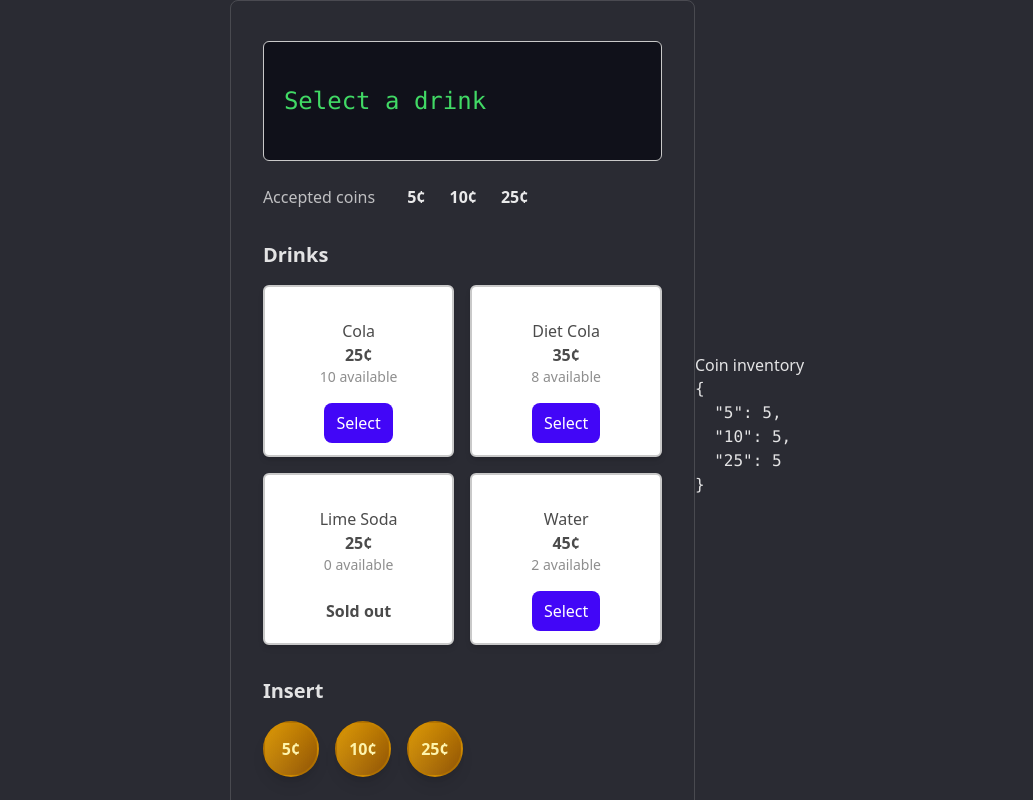
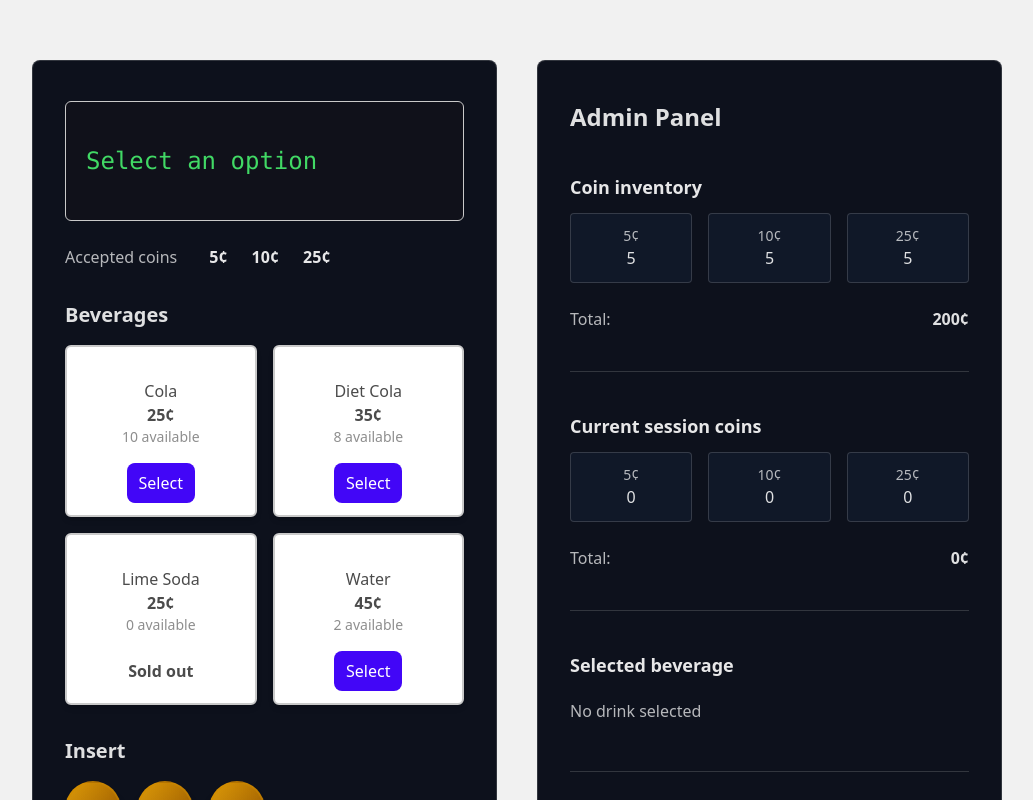
Before and after one commit to iyriss/vending-machine, a React (Vite) app: page / in a window 1280 px wide. Shown: the top 800 px of the page, without its empty margins (123-1156 px from the left). Built offline with nearby package versions, Linux system fonts and the light colour scheme.

Commit message:
add admin panel

```diff
--- a/src/App.tsx
+++ b/src/App.tsx
@@ -2,9 +2,10 @@ import { useState } from 'react';
 import { Display } from './components/Display';
 import { Coins } from './components/Coins';
 import Drinks from './components/Drinks';
+import { AdminPanel } from './components/AdminPanel';
 import './App.css';
 
-const initialMessage = 'Select a drink';
+const initialMessage = 'Select an option';
 
 const initialDrinks: Drink[] = [
   { key: 'cola', name: 'Cola', price: 25, available: 10 },
@@ -53,7 +54,7 @@ function App() {
 
   function handleCoinClick(coin: Coin) {
     if (!selectedDrink) {
-      setMessage('Please select a drink first.');
+      setMessage('Please select a beverage first.');
       return;
     }
 
@@ -159,8 +160,9 @@ function App() {
   }
 
   return (
-    <div className='w-full min-h-screen h-full flex items-center justify-center'>
-      <div className='w-full max-w-[465px] border border-silver/20 rounded-lg px-8 py-10'>
+    <div className='m-auto w-full min-h-screen h-full gap-10 py-5 flex justify-center'>
+      <div className='flex justify-center w-full h-full gap-10 mt-10'>
+        <div className='bg-midnight w-full h-full max-w-[465px] border border-silver/20 rounded-lg px-8 py-10'>
           <Display message={message} />
           <Drinks
             drinks={drinks}
@@ -169,9 +171,12 @@ function App() {
           />
           <Coins onCoinClick={handleCoinClick} />
         </div>
-      <div>
-        Coin inventory
-        {<pre>{JSON.stringify(coinInventory, null, 2)}</pre>}
+
+        <AdminPanel
+          coinInventory={coinInventory}
+          sessionCoins={sessionCoins}
+          selectedDrink={drinks.find((drink) => selectedDrink === drink.key)}
+        />
       </div>
     </div>
   );
--- /dev/null
+++ b/src/components/AdminPanel.tsx
@@ -0,0 +1,154 @@
+type AdminPanelProps = {
+  coinInventory: Record<Coin, number>;
+  sessionCoins: Record<Coin, number>;
+  selectedDrink?: Drink;
+};
+
+export const AdminPanel: React.FC<AdminPanelProps> = (props) => {
+  const totalInventory = Object.entries(props.coinInventory).reduce(
+    (sum, [coin, count]) => sum + Number(coin) * count,
+    0
+  );
+  const totalSession = Object.entries(props.sessionCoins).reduce(
+    (sum, [coin, count]) => sum + Number(coin) * count,
+    0
+  );
+
+  return (
+    <div className='w-full mb-auto h-full max-w-[465px] border border-silver/20 rounded-lg px-8 py-10 bg-midnight'>
+      <h2 className='text-2xl font-bold mb-6'>Admin Panel</h2>
+
+      <div className='space-y-6'>
+        <div className='py-4'>
+          <h3 className='text-lg font-semibold mb-3 text-white/90'>
+            Coin inventory
+          </h3>
+          <div className='grid grid-cols-3 gap-4'>
+            {Object.entries(props.coinInventory).map(([coin, count]) => (
+              <div
+                key={coin}
+                className='text-center p-3 bg-gray-900 rounded border border-silver/20'
+              >
+                <div className='text-sm text-white/70'>{coin}¢</div>
+                <div className='font-medium'>{count}</div>
+              </div>
+            ))}
+          </div>
+          <div className='mt-3 pt-3 flex items-center gap-2 justify-between'>
+            <span className='text-white/70'>Total: </span>
+            <span className='font-semibold'>{totalInventory}¢</span>
+          </div>
+        </div>
+
+        <hr className='border-silver/20' />
+
+        <div className='py-4'>
+          <h3 className='text-lg font-semibold mb-3 text-white/90'>
+            Current session coins
+          </h3>
+          <div className='grid grid-cols-3 gap-4'>
+            {Object.entries(props.sessionCoins).map(([coin, count]) => (
+              <div
+                key={coin}
+                className='text-center p-3 bg-gray-900 rounded border border-silver/20'
+              >
+                <div className='text-sm text-white/70'>{coin}¢</div>
+                <div className='font-medium'>{count}</div>
+              </div>
+            ))}
+          </div>
+          <div className='mt-3 pt-3 flex items-center gap-2 justify-between'>
+            <span className='text-white/70'>Total: </span>
+            <span className='font-semibold'>{totalSession}¢</span>
+          </div>
+        </div>
+
+        <hr className='border-silver/20' />
+
+        <div className='py-4'>
+          <h3 className='text-lg font-semibold mb-3 text-white/90'>
+            Selected beverage
+          </h3>
+          {props.selectedDrink ? (
+            <div className='space-y-3'>
+              <div className='flex justify-between items-center'>
+                <span className='text-white/70'>Name:</span>
+                <span className='font-medium'>{props.selectedDrink.name}</span>
+              </div>
+              <div className='flex justify-between items-center'>
+                <span className='text-white/70'>Price:</span>
+                <span className='font-medium'>
+                  {props.selectedDrink.price}¢
+                </span>
+              </div>
+              <div className='flex justify-between items-center'>
+                <span className='text-white/70'>Available:</span>
+                <span
+                  className={`font-medium ${
+                    props.selectedDrink.available > 0
+                      ? 'text-green-400'
+                      : 'text-red-400'
+                  }`}
+                >
+                  {props.selectedDrink.available}
+                </span>
+              </div>
+              <div className='flex justify-between items-center'>
+                <span className='text-white/70'>Status:</span>
+                <span
+                  className={`font-medium ${
+                    props.selectedDrink.available > 0
+                      ? 'text-green-400'
+                      : 'text-red-400'
+                  }`}
+                >
+                  {props.selectedDrink.available > 0
+                    ? 'In Stock'
+                    : 'Out of Stock'}
+                </span>
+              </div>
+            </div>
+          ) : (
+            <div className='text-white/70 py-2'>No drink selected</div>
+          )}
+        </div>
+
+        <hr className='border-silver/20' />
+
+        <div className='py-4'>
+          <h3 className='text-lg font-semibold mb-3 text-white/90'>
+            Transaction status
+          </h3>
+          <div className='space-y-3'>
+            <div className='flex justify-between items-center'>
+              <span className='text-white/70'>Session total:</span>
+              <span className='font-medium text-white'>{totalSession}¢</span>
+            </div>
+            {props.selectedDrink && (
+              <>
+                <div className='flex justify-between items-center'>
+                  <span className='text-white/70'>Required Amount:</span>
+                  <span className='font-medium text-white'>
+                    {props.selectedDrink.price}¢
+                  </span>
+                </div>
+                <div className='flex justify-between items-center'>
+                  <span className='text-white/70'>Remaining:</span>
+                  <span
+                    className={`font-medium ${
+                      totalSession >= props.selectedDrink.price
+                        ? 'text-green-400'
+                        : 'text-yellow-400'
+                    }`}
+                  >
+                    {Math.max(0, props.selectedDrink.price - totalSession)}¢
+                  </span>
+                </div>
+              </>
+            )}
+          </div>
+        </div>
+      </div>
+    </div>
+  );
+};
--- a/src/components/Coins.tsx
+++ b/src/components/Coins.tsx
@@ -19,7 +19,7 @@ export const Coins = (props: CoinsProps) => {
             key={coin}
             type='button'
             onClick={() => handleCoinClick(coin)}
-            className='font-bold shadow-lg hover:opacity-90 rounded-full bg-gradient-to-br from-yellow-600 to-yellow-800 h-14 w-14 flex items-center justify-center border-2 border-yellow-500/30 text-yellow-100 relative overflow-hidden focus:outline-none focus:ring-2 focus:ring-yellow-400'
+            className='font-bold shadow-lg hover:opacity-90 rounded-full bg-gradient-to-br from-yellow-600 to-yellow-800 h-14 w-14 flex items-center justify-center border-2 border-yellow-500/30 text-yellow-100 relative overflow-hidden focus:outline-none focus:ring-2 focus:ring-yellow-400 cursor-pointer'
             aria-label={`Insert ${coin} cents`}
           >
             <div className='absolute inset-0 bg-gradient-to-br from-yellow-400/20 to-transparent'></div>
--- a/src/components/Drinks.tsx
+++ b/src/components/Drinks.tsx
@@ -26,7 +26,7 @@ const Drinks: React.FC<DrinksProps> = ({ drinks, selectedDrink, onSelect }) => {
 
   return (
     <div className='mt-4 w-full'>
-      <div className='text-xl font-bold mb-4'>Drinks</div>
+      <div className='text-xl font-bold mb-4'>Beverages</div>
       <div className='grid grid-cols-1 sm:grid-cols-2 gap-4 w-full max-w-[424px] mx-auto'>
         {drinks.map((drink) => (
           <DrinkCard
--- a/src/index.css
+++ b/src/index.css
@@ -9,7 +9,7 @@
 
   color-scheme: light dark;
   color: rgba(255, 255, 255, 0.87);
-  background-color: #2a2b33;
+  background-color: #f1f1f1;
 
   font-synthesis: none;
   text-rendering: optimizeLegibility;
@@ -22,5 +22,6 @@
     --color-light-gray: #aaaaaa;
     --color-steel: #4b4b4b;
     --color-muted: #8e8e8e;
+    --color-midnight: #0d111c;
   }
 }
```
Lines whose indentation alone changed are shown as unchanged.
